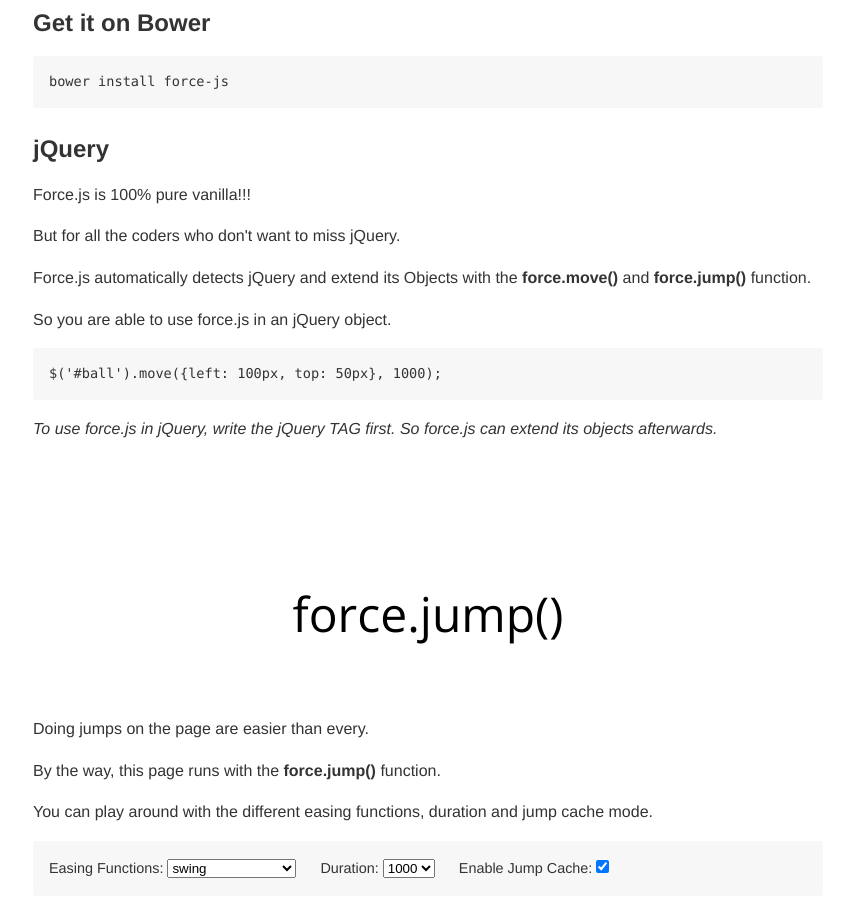
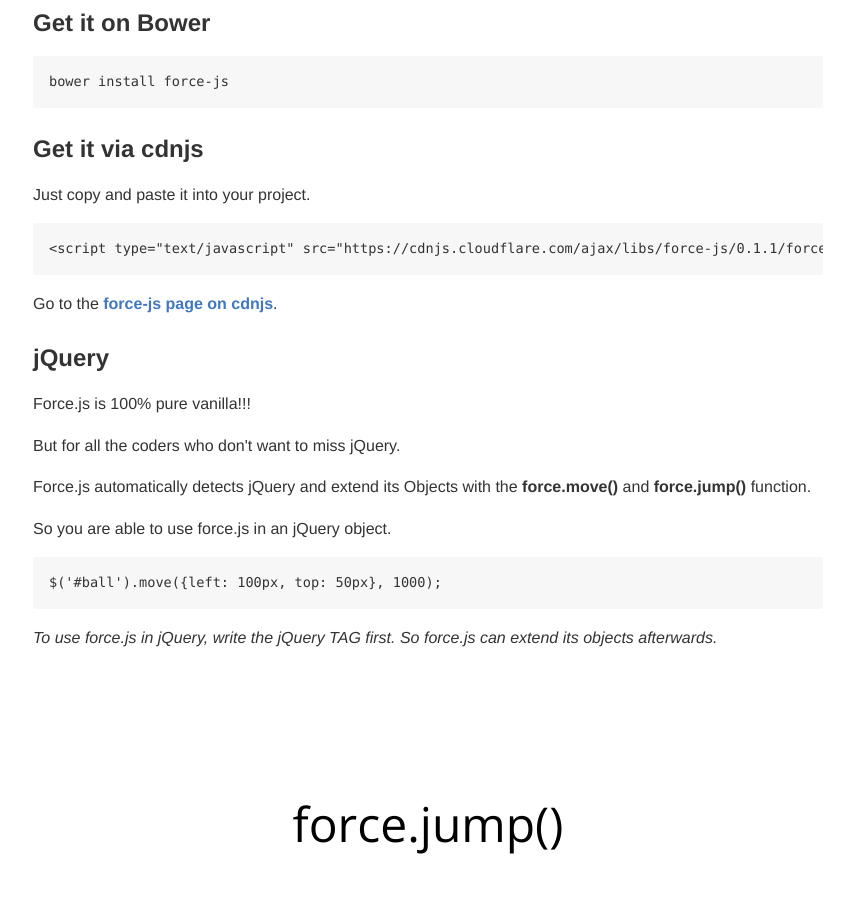
Before and after one commit to gravmatt/force-js, a website: page demo/index.html in a window 1280 px wide. Shown: the part 1300-2208 px from the top of the page, without its empty margins (212-1066 px from the left). Drawn offline with nearby package versions, Linux system fonts and the light colour scheme.

Commit message:
add cdnjs in readme

```diff
--- a/demo/index.html
+++ b/demo/index.html
@@ -66,6 +66,11 @@
 <h3 >Get it on Bower</h3>
 <pre><code>bower install force-js
 </code></pre>
+<h3 >Get it via cdnjs</h3>
+<p>Just copy and paste it into your project.</p>
+<pre><code>&lt;script type=&quot;text/javascript&quot; src=&quot;https://cdnjs.cloudflare.com/ajax/libs/force-js/0.1.1/force.min.js&quot;&gt;&lt;/script&gt;
+</code></pre>
+<p>Go to the <a href="https://cdnjs.com/libraries/force-js">force-js page on cdnjs</a>.</p>
 <h3 >jQuery</h3>
 <p>Force.js is 100% pure vanilla!!!</p>
 <p>But for all the coders who don&#39;t want to miss jQuery.</p>
```
Also changed, not shown: README.md, demo/style.less (line endings or trailing spaces).
